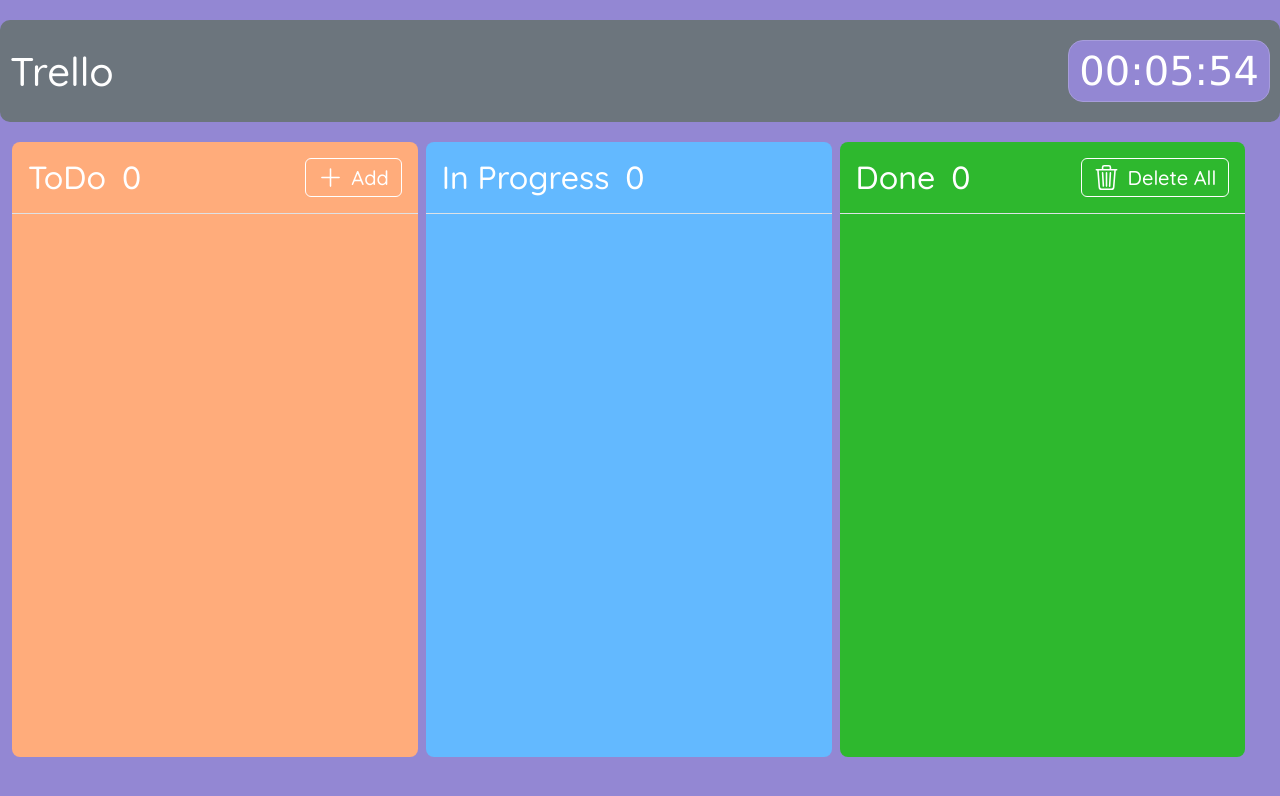
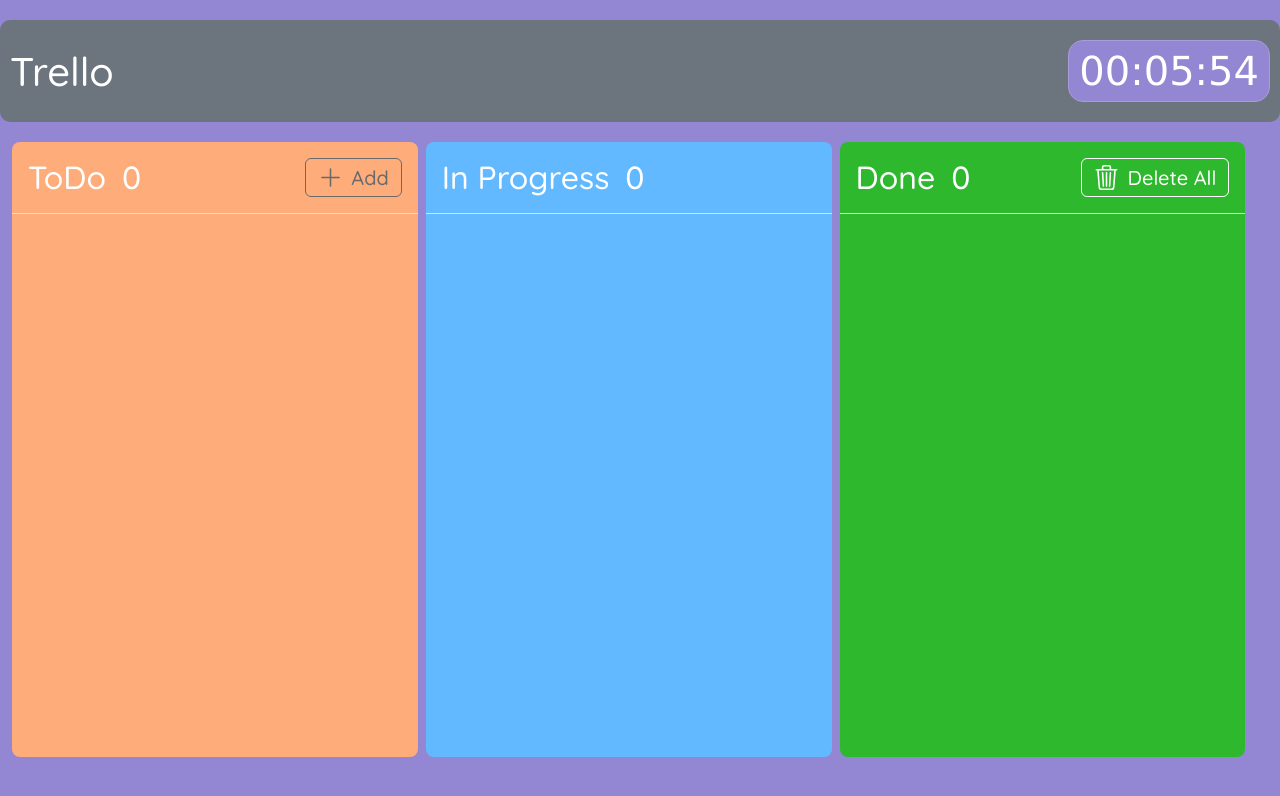
Before and after one commit to UiVGray/trello-clone, a website built with Parcel: page src/index.html in a window 1280 px wide. In both pictures the pointer is over the button "Add". Built offline with nearby package versions, Linux system fonts and the light colour scheme; no server answers.

Commit message:
chore(trello-clone): add button hover interactivity & change spaces

```diff
--- a/src/js/handlers.js
+++ b/src/js/handlers.js
@@ -1,4 +1,4 @@
-//Imports
+// Imports
 import {
   editFormElement,
   deleteFormElement,
--- a/src/js/templates.js
+++ b/src/js/templates.js
@@ -1,4 +1,4 @@
-//Imports
+// Imports
 import { userList } from './variables.js'
 
 // Templates creation
--- a/src/scss/app.scss
+++ b/src/scss/app.scss
@@ -23,6 +23,11 @@
   margin-bottom: .5rem;
   word-break: break-word;
 }
+
+.board__button:hover, .task__button:hover {
+  filter: invert(55%) sepia(0%) saturate(100%) hue-rotate(279deg) brightness(86%) contrast(78%);
+}
+
 
 select,
 option,
```
